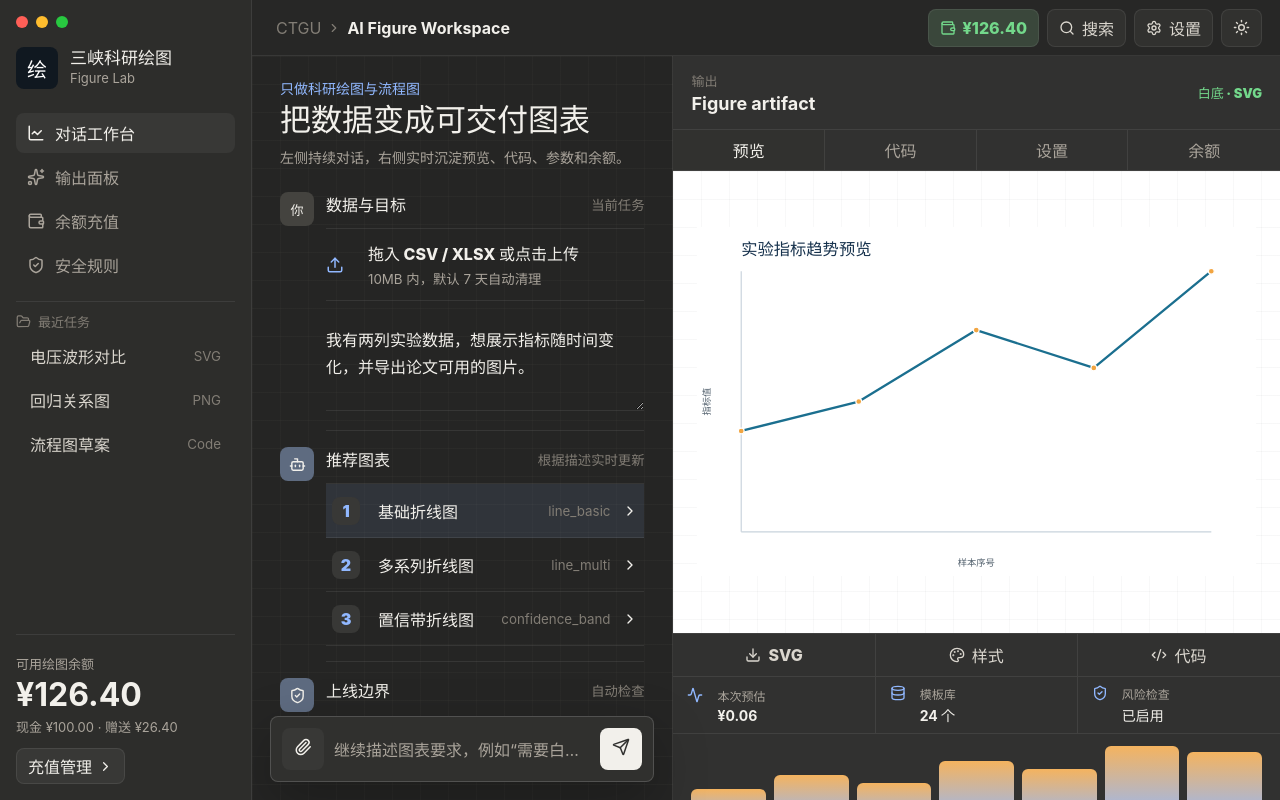
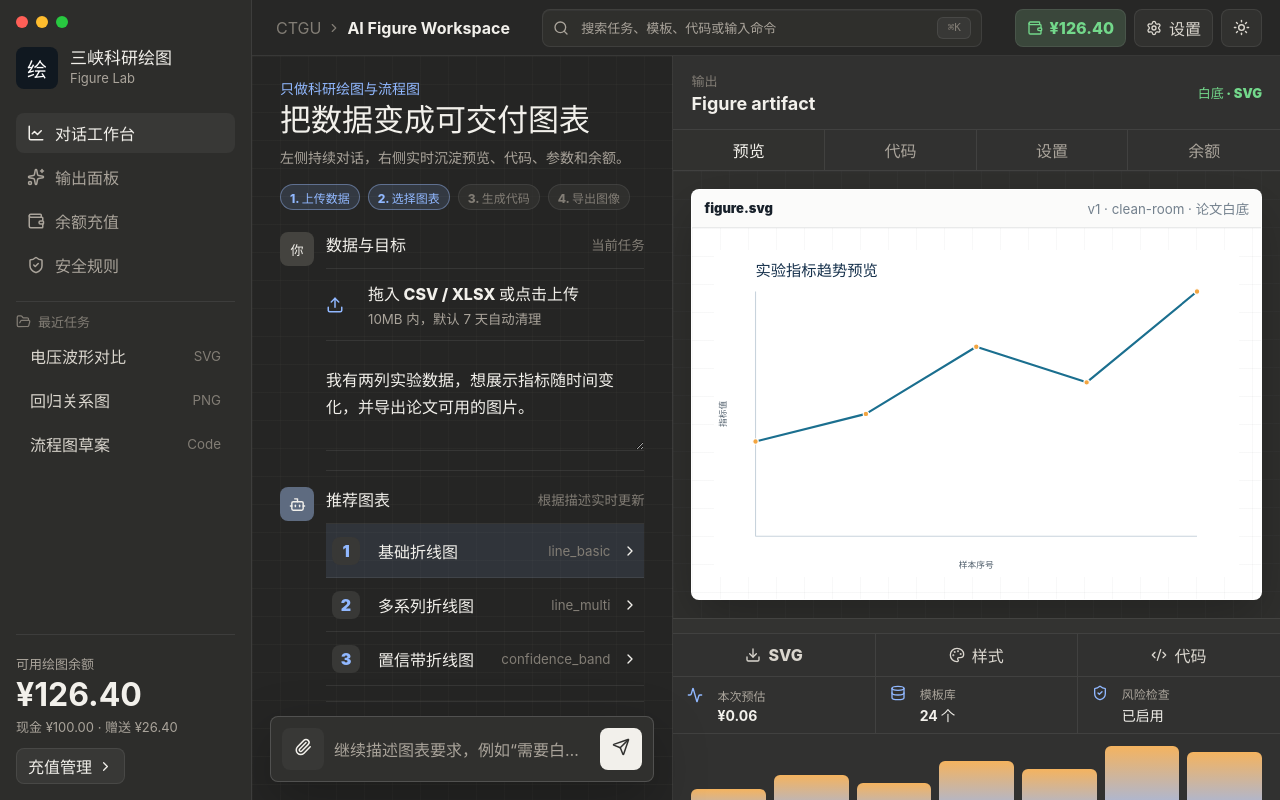
Before and after one commit to Kkkakania/ctgu-figure-lab, a React (Vite) app: page / in a window 1280 px wide. Built offline with nearby package versions, Linux system fonts and the light colour scheme.

Commit message:
feat: polish artifact workspace interface

```diff
--- a/src/App.css
+++ b/src/App.css
@@ -256,9 +256,9 @@ p {
 
 .topbar {
   min-height: 56px;
-  display: flex;
+  display: grid;
+  grid-template-columns: auto minmax(240px, 440px) auto;
   align-items: center;
-  justify-content: space-between;
   gap: 16px;
   padding: 0 18px 0 24px;
   border-bottom: 1px solid var(--line);
@@ -274,14 +274,54 @@ p {
 .breadcrumb {
   gap: 6px;
   color: var(--faint);
+  min-width: 0;
 }
 
 .breadcrumb strong {
   color: var(--text);
+  white-space: nowrap;
+}
+
+.command-bar {
+  height: 38px;
+  min-width: 0;
+  display: grid;
+  grid-template-columns: 20px minmax(0, 1fr) auto;
+  align-items: center;
+  gap: 8px;
+  justify-self: stretch;
+  padding: 0 10px;
+  border: 1px solid var(--line);
+  border-radius: var(--radius);
+  background: color-mix(in srgb, var(--panel) 82%, transparent);
+  color: var(--muted);
+  box-shadow: inset 0 1px 0 rgba(255, 255, 255, 0.04);
+}
+
+.command-bar span {
+  min-width: 0;
+  overflow: hidden;
+  text-overflow: ellipsis;
+  white-space: nowrap;
+  font-size: 13px;
+}
+
+.command-bar kbd {
+  min-width: 34px;
+  height: 22px;
+  display: grid;
+  place-items: center;
+  border: 1px solid var(--line);
+  border-radius: 6px;
+  background: var(--panel-2);
+  color: var(--faint);
+  font-family: 'SFMono-Regular', Menlo, monospace;
+  font-size: 11px;
 }
 
 .top-actions {
   gap: 8px;
+  justify-content: end;
 }
 
 .top-actions button,
@@ -360,6 +400,33 @@ p {
   color: var(--muted);
   font-size: 14px;
   line-height: 1.7;
+}
+
+.session-strip {
+  display: flex;
+  flex-wrap: wrap;
+  gap: 8px;
+  margin-top: 14px;
+}
+
+.session-strip em {
+  min-height: 26px;
+  display: inline-flex;
+  align-items: center;
+  border: 1px solid var(--line);
+  border-radius: 999px;
+  padding: 0 9px;
+  background: color-mix(in srgb, var(--panel-2) 54%, transparent);
+  color: var(--faint);
+  font-size: 12px;
+  font-style: normal;
+  font-weight: 850;
+}
+
+.session-strip em.done {
+  border-color: color-mix(in srgb, var(--accent-2) 36%, var(--line));
+  background: color-mix(in srgb, var(--accent-2) 14%, transparent);
+  color: var(--accent-2);
 }
 
 .turn {
@@ -602,12 +669,60 @@ textarea {
   overflow: auto;
 }
 
+.preview-stage {
+  min-height: 100%;
+  display: grid;
+  grid-template-rows: minmax(0, 1fr) auto;
+  background:
+    linear-gradient(rgba(120, 126, 133, 0.055) 1px, transparent 1px),
+    linear-gradient(90deg, rgba(120, 126, 133, 0.05) 1px, transparent 1px),
+    color-mix(in srgb, var(--panel-2) 86%, #000 14%);
+  background-size: 28px 28px, 28px 28px, auto;
+}
+
+.canvas-window {
+  min-width: 0;
+  min-height: 0;
+  display: grid;
+  grid-template-rows: 38px minmax(0, 1fr);
+  margin: 18px;
+  border: 1px solid var(--line);
+  border-radius: var(--radius);
+  overflow: hidden;
+  background: #fff;
+  box-shadow: var(--shadow);
+}
+
+.canvas-toolbar {
+  display: flex;
+  align-items: center;
+  justify-content: space-between;
+  gap: 12px;
+  padding: 0 12px;
+  border-bottom: 1px solid rgba(31, 41, 55, 0.08);
+  background: #fbfbfa;
+  color: #17202a;
+}
+
+.canvas-toolbar span {
+  font-size: 13px;
+  font-weight: 900;
+}
+
+.canvas-toolbar small {
+  min-width: 0;
+  overflow: hidden;
+  color: #73808d;
+  text-overflow: ellipsis;
+  white-space: nowrap;
+}
+
 .preview-surface {
-  min-height: 100%;
+  min-height: 0;
   display: flex;
   align-items: center;
   justify-content: center;
-  padding: 24px;
+  padding: 22px;
   background:
     linear-gradient(rgba(120, 126, 133, 0.06) 1px, transparent 1px),
     linear-gradient(90deg, rgba(120, 126, 133, 0.052) 1px, transparent 1px),
@@ -620,6 +735,41 @@ textarea {
   max-width: 860px;
   height: auto;
   background: #fff;
+}
+
+.artifact-dock {
+  min-height: 54px;
+  display: flex;
+  align-items: center;
+  justify-content: space-between;
+  gap: 12px;
+  padding: 0 18px;
+  border-top: 1px solid var(--line);
+  background: color-mix(in srgb, var(--panel) 72%, var(--panel-2));
+}
+
+.artifact-dock div {
+  min-width: 0;
+  display: flex;
+  align-items: center;
+  gap: 8px;
+  color: var(--text);
+  font-size: 13px;
+  font-weight: 900;
+}
+
+.artifact-dock svg {
+  color: var(--accent-2);
+}
+
+.artifact-dock code {
+  min-width: 0;
+  overflow: hidden;
+  color: var(--muted);
+  font-family: 'SFMono-Regular', Menlo, monospace;
+  font-size: 12px;
+  text-overflow: ellipsis;
+  white-space: nowrap;
 }
 
 .code-surface,
@@ -828,6 +978,19 @@ textarea {
   .top-actions button svg {
     margin: 0;
   }
+
+  .topbar {
+    grid-template-columns: auto minmax(120px, 1fr) auto;
+  }
+
+  .command-bar span {
+    font-size: 0;
+  }
+
+  .command-bar span::before {
+    content: '搜索或命令';
+    font-size: 12px;
+  }
 }
 
 @media (max-width: 900px) {
@@ -878,7 +1041,21 @@ textarea {
   .topbar {
     align-items: flex-start;
     flex-direction: column;
+    display: flex;
     padding: 14px 16px;
+  }
+
+  .command-bar {
+    width: 100%;
+  }
+
+  .command-bar span {
+    font-size: 13px;
+    display: block;
+  }
+
+  .command-bar span::before {
+    content: none;
   }
 
   .top-actions {
--- a/src/App.tsx
+++ b/src/App.tsx
@@ -46,6 +46,8 @@ const usageData = [
   { day: '六', cost: 61 },
   { day: '日', cost: 55 },
 ]
+
+const sessionSteps = ['上传数据', '选择图表', '生成代码', '导出图像']
 
 const recentJobs = [
   { name: '电压波形对比', type: 'SVG', status: '已导出' },
@@ -152,12 +154,14 @@ function App() {
             <ChevronRight size={14} />
             <strong>AI Figure Workspace</strong>
           </div>
+          <label className="command-bar" aria-label="搜索任务、模板和代码">
+            <Search size={16} />
+            <span>搜索任务、模板、代码或输入命令</span>
+            <kbd>⌘K</kbd>
+          </label>
           <div className="top-actions">
             <button className="balance-pill" type="button" onClick={() => setArtifactTab('billing')}>
               <Wallet size={16} /> ¥126.40
-            </button>
-            <button type="button">
-              <Search size={16} /> 搜索
             </button>
             <button type="button" onClick={() => setArtifactTab('settings')}>
               <Settings size={16} /> 设置
@@ -175,6 +179,13 @@ function App() {
                 <p>只做科研绘图与流程图</p>
                 <h1>把数据变成可交付图表</h1>
                 <span>左侧持续对话，右侧实时沉淀预览、代码、参数和余额。</span>
+                <div className="session-strip" aria-label="当前绘图流程">
+                  {sessionSteps.map((step, index) => (
+                    <em className={index < 2 ? 'done' : ''} key={step}>
+                      {index + 1}. {step}
+                    </em>
+                  ))}
+                </div>
               </div>
 
               <article className="turn turn-user">
@@ -277,7 +288,22 @@ function App() {
 
             <div className="artifact-body">
               {artifactTab === 'preview' && (
-                <div className="preview-surface" dangerouslySetInnerHTML={{ __html: previewSvg }} />
+                <div className="preview-stage">
+                  <div className="canvas-window">
+                    <div className="canvas-toolbar">
+                      <span>figure.svg</span>
+                      <small>v1 · clean-room · 论文白底</small>
+                    </div>
+                    <div className="preview-surface" dangerouslySetInnerHTML={{ __html: previewSvg }} />
+                  </div>
+                  <div className="artifact-dock">
+                    <div>
+                      <Code2 size={16} />
+                      <span>MATLAB 代码已同步</span>
+                    </div>
+                    <code>exportgraphics(gcf, 'figure.svg')</code>
+                  </div>
+                </div>
               )}
 
               {artifactTab === 'code' && (
```
